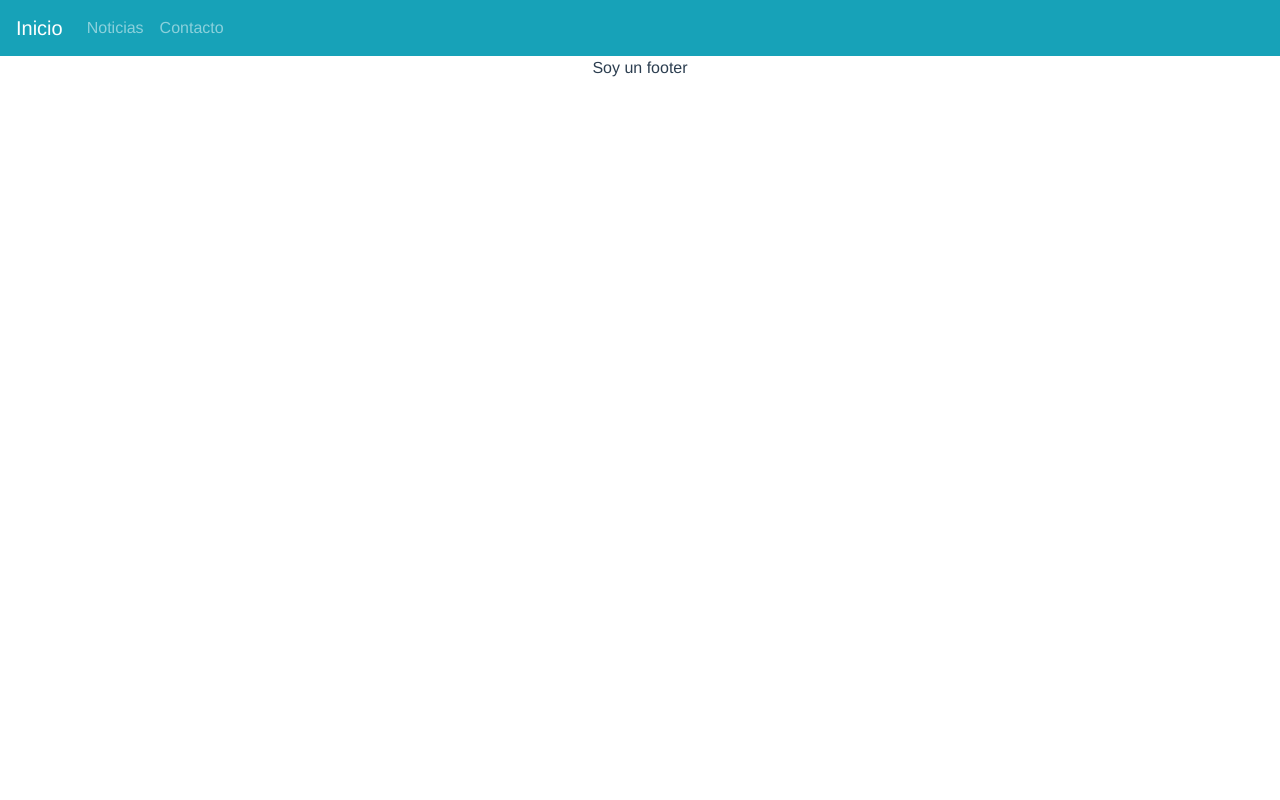
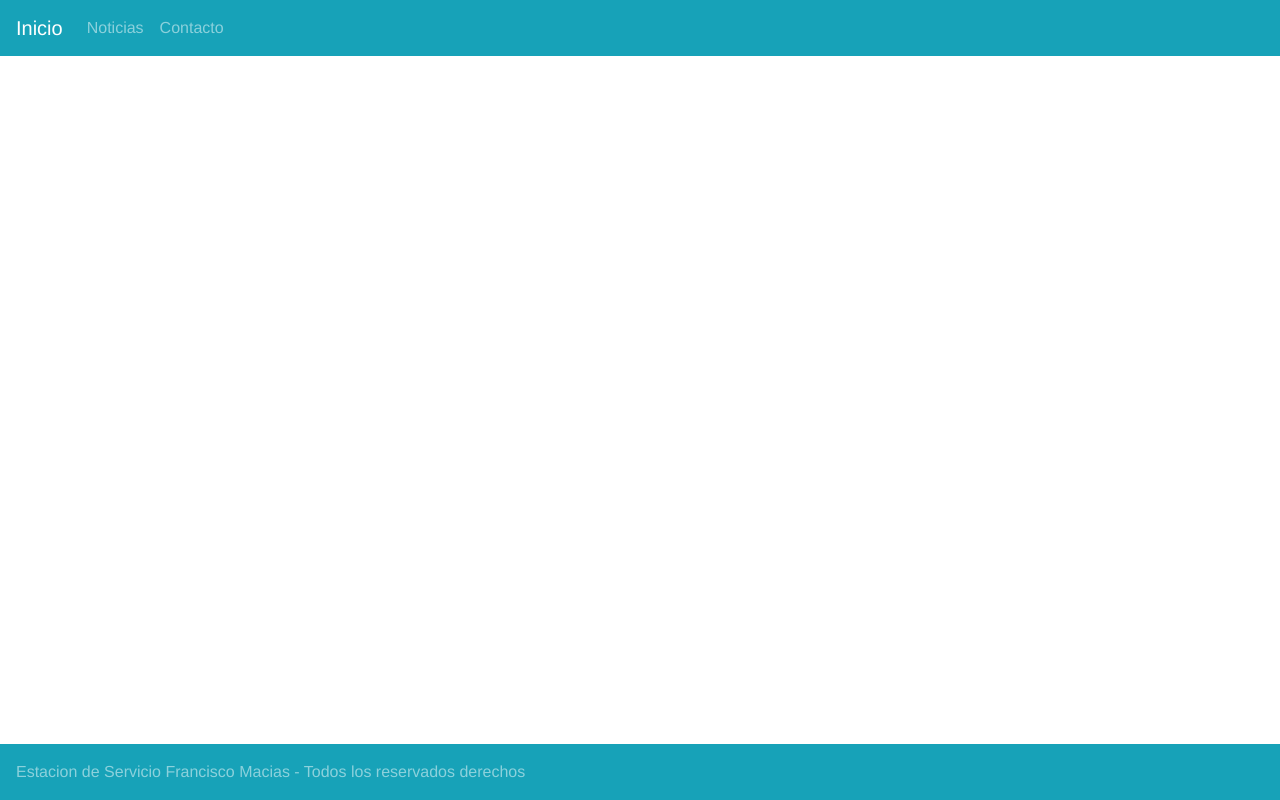
Before and after one commit to LucasMaciasAtala/Estacion_Vue, a Vue app: page /#/ in a window 1280 px wide. Built offline with nearby package versions, Linux system fonts and the light colour scheme.

Commit message:
Added footer

```diff
--- a/src/components/layout/AppFooter.vue
+++ b/src/components/layout/AppFooter.vue
@@ -1,5 +1,25 @@
 <template>
-    <div>
-        <footer> Soy un footer </footer>
+  <div>
+      <!-- <b-collapse id="nav-text-collapse" is-nav>
+      <b-navbar-nav>
+        <b-nav-text>Navbar text</b-nav-text>
+      </b-navbar-nav> -->
+    <!-- </b-collapse> -->
+    <div class="footer">
+    <b-navbar toggleable="lg" type="dark" variant="info" fixed="bottom">
+        <b-nav-text>
+          Estacion de Servicio Francisco Macias - Todos los reservados derechos
+        </b-nav-text>
+    </b-navbar>
     </div>
+  </div>
 </template>
+
+<style scoped>
+@media screen and (max-width: 1024px) {
+	.footer {
+		display:none;
+	}
+
+}
+</style>
--- a/src/components/layout/AppHeader.vue
+++ b/src/components/layout/AppHeader.vue
@@ -5,7 +5,7 @@
       <b-navbar-toggle target="nav-collapse"></b-navbar-toggle>
       <b-collapse id="nav-collapse" is-nav>
         <b-navbar-nav>
-          <b-nav-item to="/News">Noticias</b-nav-item>
+          <b-nav-item to="/News" >Noticias</b-nav-item>
           <b-nav-item to="/Contact">Contacto</b-nav-item>
         </b-navbar-nav>
       </b-collapse>
```
